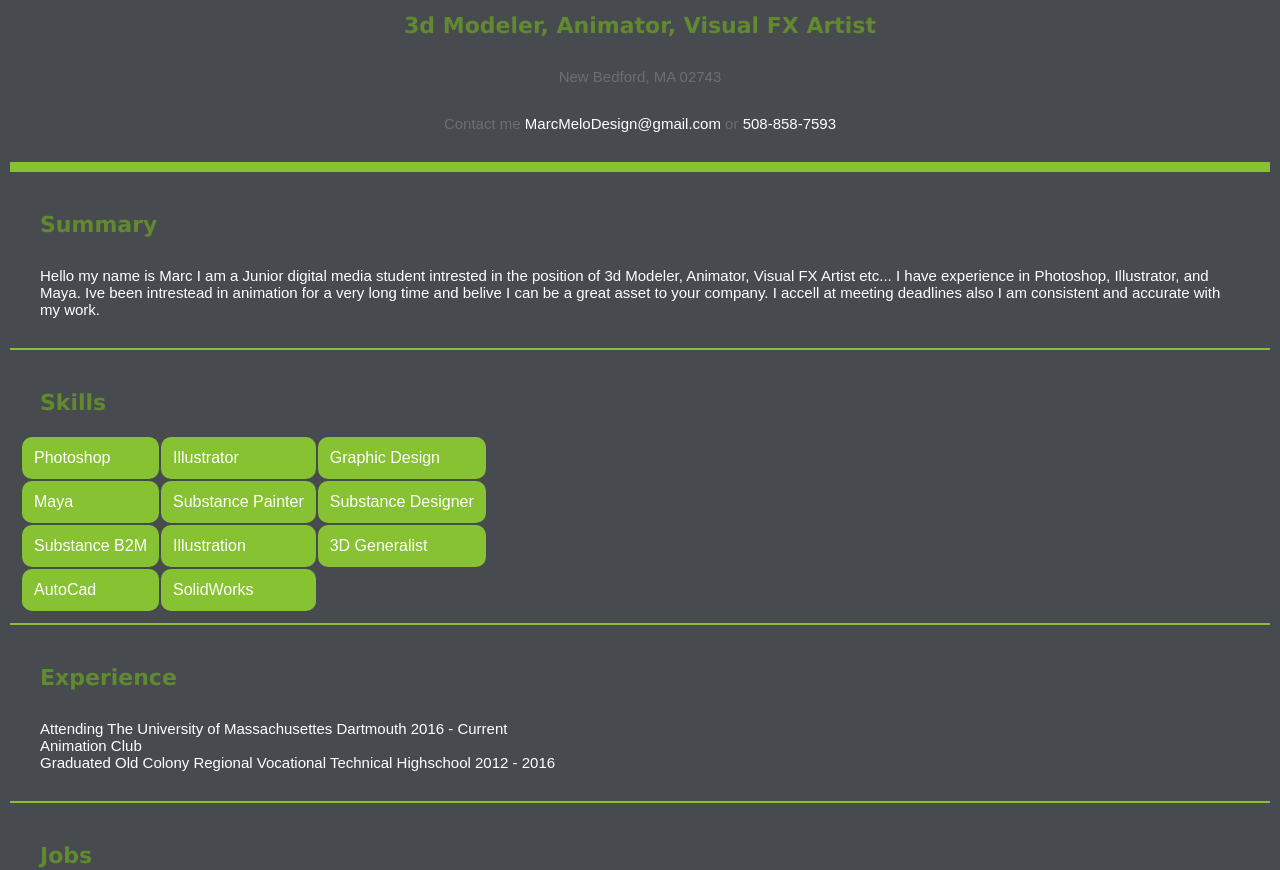
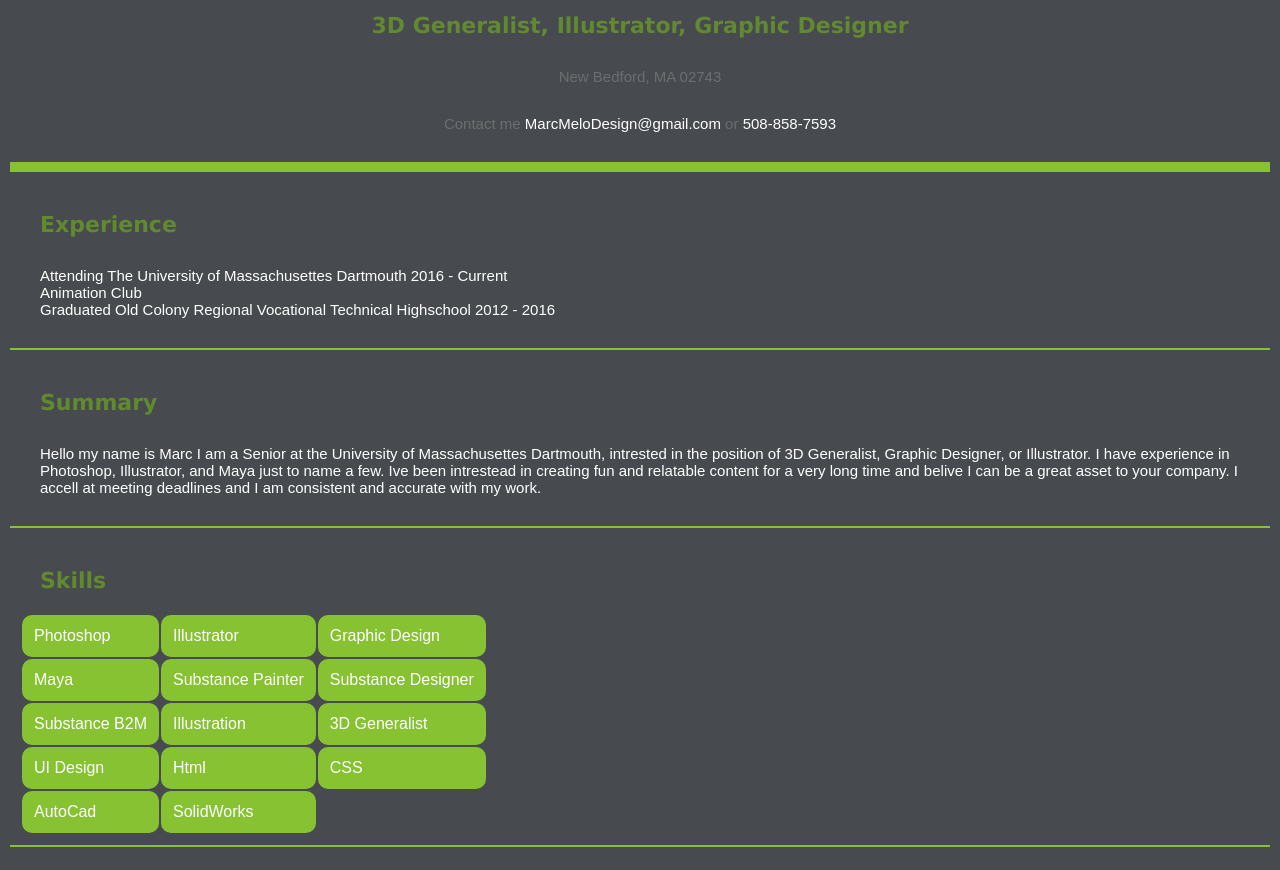
Before and after one commit to MarcMeloDesign/MarcMeloDesign.github.io, a plain HTML site: page index.html in a window 1280 px wide. Shown: the part 920-1790 px from the top of the page. Drawn offline with Linux system fonts and the light colour scheme.

Commit message:
Add files via upload

```diff
--- a/index.html
+++ b/index.html
@@ -56,19 +56,29 @@
 			<div class="rectangle"></div>
 			<div id="header">
 				<h1 class="intro Marc"> Marc Melo </h1>
-				<h2 class="intro"> 3d Modeler, Animator, Visual FX Artist </h2>
+				<h2 class="intro"> 3D Generalist, Illustrator, Graphic Designer </h2>
 				<p class="intro Contact"> New Bedford, MA 02743</p>
 				<p class="intro Contact">Contact me <span class="Highlight">MarcMeloDesign@gmail.com</span> or <span class="Highlight">508-858-7593</span></p>
 			</div>
+			<div id="experience">
+				<h2>Experience</h2>
+				<ul Id="Info">
+				<li>Attending The University of Massachusettes Dartmouth 2016 - Current</li>
+				<br>
+				<li>Animation Club</li>
+				<br>
+				<li>Graduated  Old Colony Regional Vocational Technical Highschool 2012 - 2016</li>
+				</ul>
+				</div>
 
 			<div id="summary">
 
 			<h2> Summary </h2>
-				<p id="Summary">Hello my name is Marc I am a Junior digital media student intrested in the
-			position of 3d Modeler, Animator, Visual FX Artist etc... I have experience in
-			Photoshop, Illustrator, and Maya. Ive been intrestead in animation for a very long
+				<p id="Summary">Hello my name is Marc I am a Senior at the University of Massachusettes Dartmouth, intrested in the
+			position of 3D Generalist, Graphic Designer, or Illustrator. I have experience in
+			Photoshop, Illustrator, and Maya just to name a few. Ive been intrestead in creating fun and relatable content for a very long
 			time and belive I can be a great asset to your company. I accell at meeting deadlines
-			also I am consistent and accurate with my work.
+			and I am consistent and accurate with my work.
 				 </p>
 			</div>
 			<div id="skills">
@@ -90,21 +100,17 @@
 				<td> 3D Generalist </td>
 			</tr>
 			<tr>
+				<td> UI Design </td>
+				<td> Html </td>
+				<td> CSS </td>
+			</tr>
+			<tr>
 				<td> AutoCad </td>
 				<td> SolidWorks </td>
 			</tr>
 			</table>
 			</div>
-			<div id="experience">
-				<h2>Experience</h2>
-				<ul Id="Info">
-				<li>Attending The University of Massachusettes Dartmouth 2016 - Current</li>
-				<br>
-				<li>Animation Club</li>
-				<br>
-				<li>Graduated  Old Colony Regional Vocational Technical Highschool 2012 - 2016</li>
-				</ul>
-				</div>
+
 			 <div id="jobs">
 			<h2>Jobs</h2>
 			<ul Id="Info">
@@ -144,14 +150,14 @@
 				<div class="item2"></div>
 				<div class="item3 Aboutme"><h1>About Me</h1></div>
 				<div class="item4"><p>My Name is <span class="WH">Marc Melo</span> I am a
-						Freelance Artist From Massachusettes, Ive been interested in the <span class="WH">Animation and VFX field</span> since I was in highschool.
+						Freelance Artist From Massachusettes, Ive been interested in the <span class="WH">Animation and Graphic Design fields</span> since I was in highschool.
 						More Recently I have been working on small projects while attending the <span class="WH">University of Massachusettes</span>. Im interested
-						the entire production pipeline for <span class="WH">Video Games and Animated Movies</span>. Soon I plan to start making a short demo for a game I would like
+						the entire production pipeline for <span class="WH">Products and Animated Films</span>. Soon I plan to start making a short film I would like
 						to produce, but until then I am looking for <span class="WH">Internships to gain experience.</span></div>
 				<div class="item5"></div>
 				<div class="item6">
 					<h2 class="name">Marc Melo</h2>
-					<p>Acushnet MA, 02743</p>
+					<p>New Bedford MA, 02743</p>
 					<p>MarcMeloDesign</p>
 					<p>MarcMeloDesign@Gmail.com</p>
 				</div>
```
